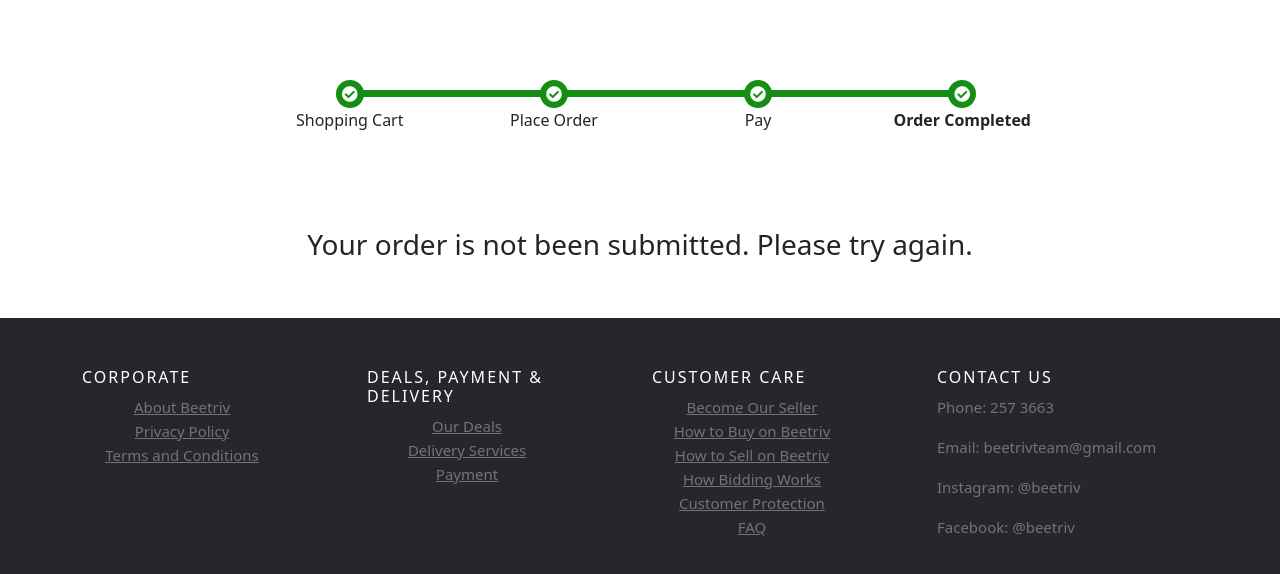
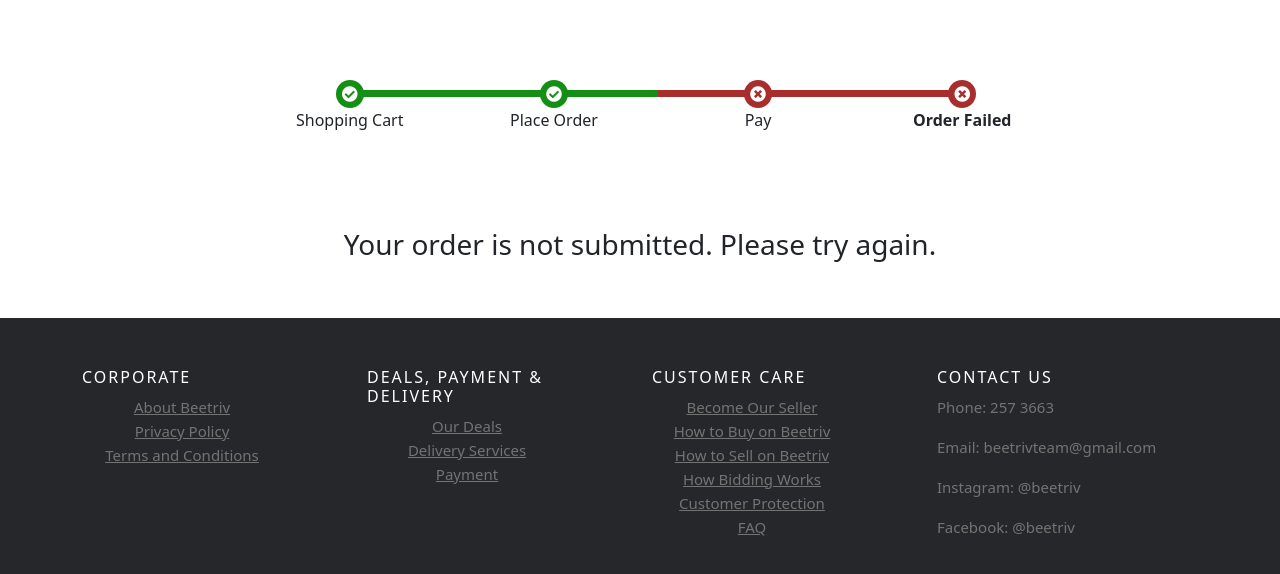
Before and after one commit to amalazimahh/Beetriv, a PHP site: page /Email/payment-fail.php in a window 1280 px wide. Shown: the part 56-630 px from the top of the page. Run offline with PHP 8.4, Linux system fonts and the light colour scheme.

Commit message:
modify progress bar for failed payment page

```diff
--- a/payment-fail.php
+++ b/payment-fail.php
@@ -55,18 +55,23 @@ require_once "connection.php";
     }
 
     ul li:nth-child(1) .fas,
-    ul li:nth-child(2) .fas,
-    ul li:nth-child(3) .fas,
-    ul li:nth-child(4) .fas{
+    ul li:nth-child(2) .fas{
       background: #148e14;
     }
 
+    ul li:nth-child(3) .fas,
+    ul li:nth-child(4) .fas{
+        background:#a82e2e;
+    }
+
     ul li:nth-child(1) .fas::after,
-    ul li:nth-child(2) .fas::after,
+    ul li:nth-child(2) .fas::after{
+      background: #148e14;
+    }
+
     ul li:nth-child(3) .fas::after,
     ul li:nth-child(4) .fas::after{
-      background: #148e14;
-
+        background: #a82e2e;
     }
 
     ul li:first-child .fas::after{
@@ -129,19 +134,19 @@ require_once "connection.php";
           </li>
 
           <li>
-            <i class="fas fa-check-circle"></i>
+            <i class="fas fa-times-circle"></i>
             <p>Pay</p>
           </li>
 
           <li>
-            <i class="fas fa-check-circle"></i>
-            <p><b>Order Completed</b></p>
+            <i class="fas fa-times-circle"></i>
+            <p><b>Order Failed</b></p>
           </li>
         </ul>
       </div>
 
       <div class="text-center">
-          <h3>Your order is not been submitted. Please try again.</h3>
+          <h3>Your order is not submitted. Please try again.</h3>
       </div>
 
           <br><br>
```
